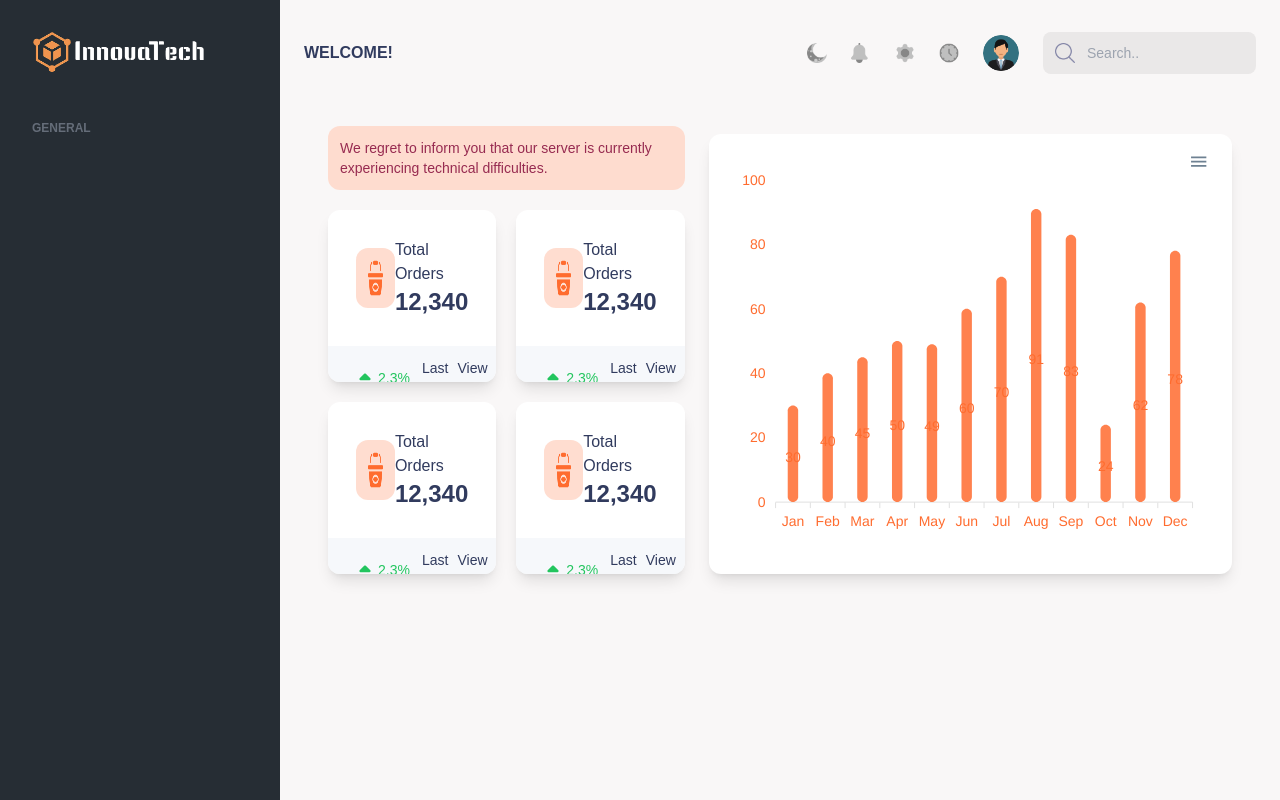
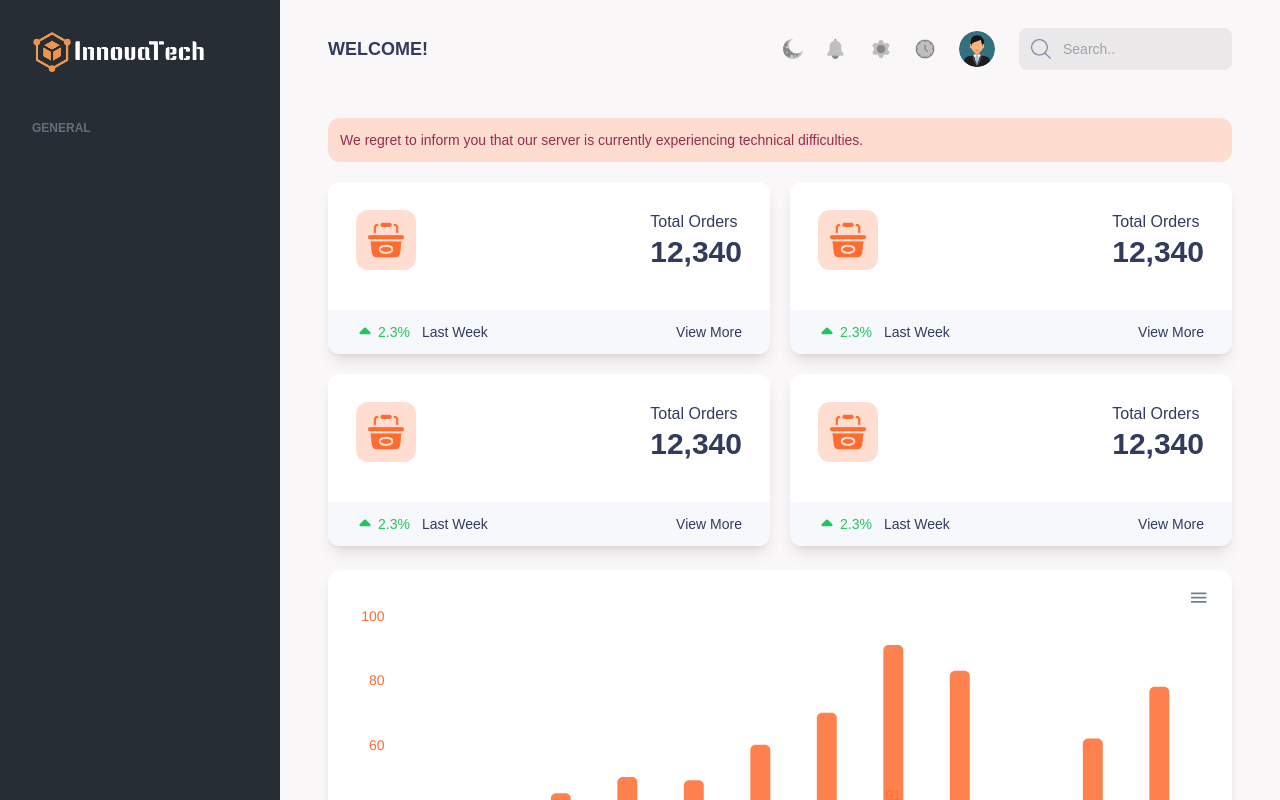
Before and after one commit to HKinnovaTech/Dashboard-Inventory, a Next.js app: page / in a window 1280 px wide. Shown: the top 800 px of the page. Built offline with nearby package versions, Linux system fonts and the light colour scheme.

Commit message:
header fix (position)

```diff
--- a/src/app/Components/Dashboard/Dashboard.tsx
+++ b/src/app/Components/Dashboard/Dashboard.tsx
@@ -4,8 +4,8 @@ import Graph from "./components/graph/graph";
 
 const Dashboard = () => {
   return (
-    <div className="flex gap-6 items-end justify-center">
-      <div className="w-[70%] ">
+    <div className="flex flex-row lg:flex-col gap-6 items-end justify-center">
+      <div className="w-full">
         <div className="w-full bg-[#ffdacb]/90 text-[#972b51] rounded-xl p-3 text-sm my-5">
           <p>We regret to inform you that our server is currently experiencing technical difficulties.</p>
         </div>
--- a/src/app/Components/Dashboard/components/infocard.tsx
+++ b/src/app/Components/Dashboard/components/infocard.tsx
@@ -10,7 +10,7 @@ const InfoCard = (props) => {
         </div>
         <div>
           <p className="text-textcolor">Total Orders</p>
-          <h2 className="text-2xl font-semibold">12,340</h2>
+          <h2 className="text-3xl font-semibold">12,340</h2>
         </div>
       </div>
 
--- a/src/app/Components/Navbar/navbar.tsx
+++ b/src/app/Components/Navbar/navbar.tsx
@@ -2,7 +2,7 @@ import React from "react";
 
 const navbar = () => {
   return (
-    <div className=" min-w-[280px] bg-[#262d34] h-screen">
+    <div className="sticky top-0 min-w-[280px] bg-[#262d34] h-screen">
       <div className="m-8">
         <div>
           <img src="/images/logo.png" alt="LOGO" className="h-10" />
--- a/src/app/Components/header/components/pagename.tsx
+++ b/src/app/Components/header/components/pagename.tsx
@@ -1,6 +1,5 @@
 import React from 'react'
 import { usePathname } from "next/navigation";
-import Functionbutton from './functionbutton';
 
 const pagename = () => {
   const pathname = usePathname() || "";
@@ -13,7 +12,7 @@ const pagename = () => {
   };
 
   return (
-        <h1 className="font-bold text-l text-textcolor">{getPageTitle(pathname)}</h1>
+        <h1 className="font-bold text-lg text-textcolor">{getPageTitle(pathname)}</h1>
   );
 
 }
--- a/src/app/Components/header/header.tsx
+++ b/src/app/Components/header/header.tsx
@@ -4,24 +4,25 @@ import Pagename from "./components/pagename";
 import Functionbutton from "./components/functionbutton";
 import Search from "./components/search";
 import ThemeToggle from "./components/themebutton";
+import '../../globals.css'
 
 const Header = () => {
   return (
-    <div className="w-full my-8">
-      <div className="container mx-auto text-center flex justify-between items-center px-6">
+    <div className="w-full sticky top-0 py-7 bg-background  text-center flex justify-between items-center  px-12">
       <Pagename />
       <div className="flex items-center gap-6">
-          <ThemeToggle/>
+        <ThemeToggle />
         <Functionbutton icon="bell" />
         <Functionbutton icon="setting" />
         <Functionbutton icon="clock" />
+        <button>
         <img
           src="/images/user.png"
           alt="User"
           className="w-9 h-9 rounded-full"
         />
+        </button>
         <Search />
-        </div>
       </div>
     </div>
   );
--- a/src/app/globals.css
+++ b/src/app/globals.css
@@ -30,5 +30,5 @@ body {
 
 
 .bodycontainer{
-  margin: 0 48px;
+  padding: 0 48px;
 }
```
Lines whose indentation alone changed are shown as unchanged.
